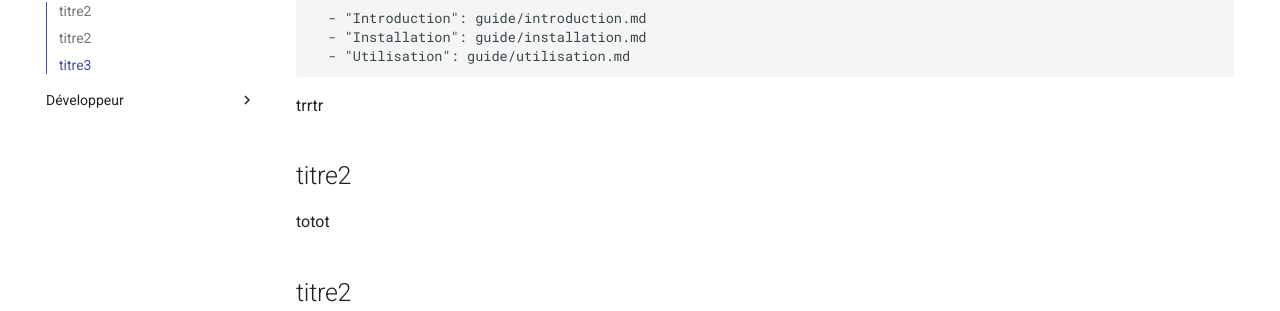
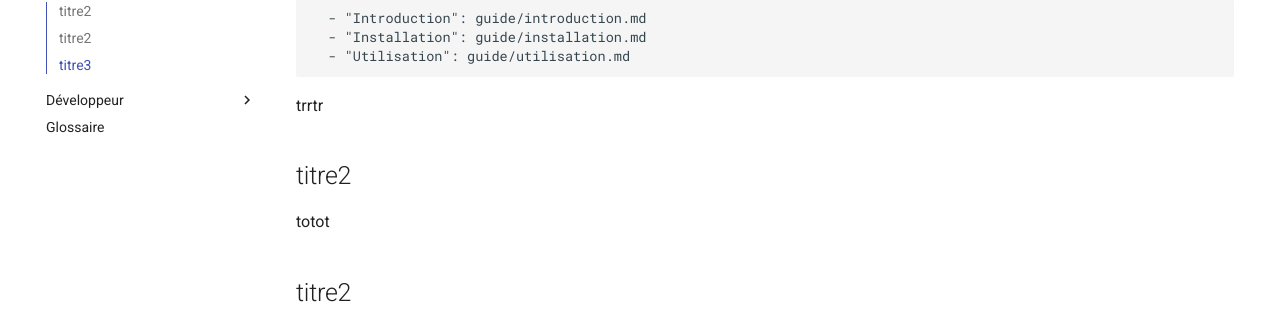
Before and after one commit to GIREF-ERIC/GIREF-ERIC.github.io, an MkDocs documentation site: the page built from docs/guide/index.md, in a window 1280 px wide. Shown: the part 181-492 px from the top of the page. Built offline with MkDocs 1.6.1 and Material for MkDocs 9.7.7, drawn with Linux system fonts in a browser that asks for light colours.

Commit message:
glossaire

```diff
--- a/mkdocs.yml
+++ b/mkdocs.yml
@@ -12,6 +12,7 @@ nav:
   - Développeur:
       - "API C++": api.md
       - "FAQ": faq.md
+  - Glossaire: glossaire.md
 
 # Définition des sous-sections SANS les afficher en double dans le menu principal
 extra:
```
